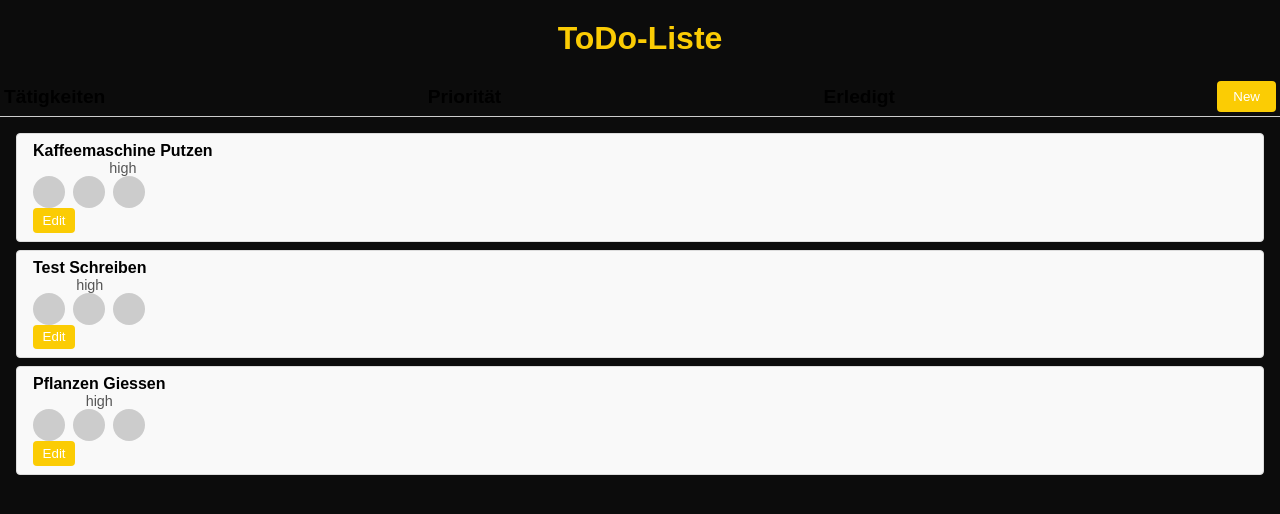
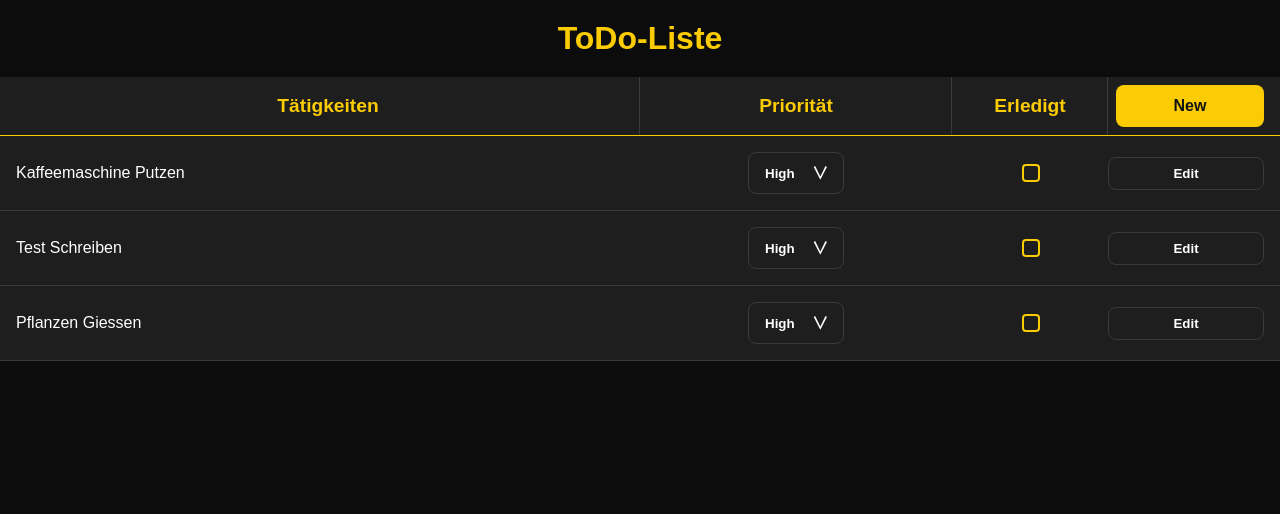
Before and after one commit to DeltaGamingCH/asp-todo-app, an Angular app: page / in a window 1280 px wide. Shown: the top 514 px of the page. Built offline with nearby package versions, Linux system fonts and the light colour scheme.

Commit message:
feat(todo): initialize priority dropdown logic update styling, update edit functionality, update checkmark styling

```diff
--- a/src/app/todo/mock-todo.ts
+++ b/src/app/todo/mock-todo.ts
@@ -1,7 +1,7 @@
 import { ToDo } from "./todo";
 
 export const TODOS: ToDo[] = [
-    { id: 1, name: 'Kaffeemaschine putzen', priority: 'high', complete: false, isEditing: false },
-    { id: 2, name: 'Test schreiben', priority: 'high', complete: false, isEditing: false },
-    { id: 3, name: 'Pflanzen giessen', priority: 'high', complete: false, isEditing: false }
+    { id: 1, name: 'Kaffeemaschine Putzen', priority: 'high', complete: false, isEditing: false, isDropdownOpen: false },
+    { id: 2, name: 'Test Schreiben', priority: 'high', complete: false, isEditing: false, isDropdownOpen: false },
+    { id: 3, name: 'Pflanzen Giessen', priority: 'high', complete: false, isEditing: false, isDropdownOpen: false }
 ]
--- a/src/app/todo/todo.component.css
+++ b/src/app/todo/todo.component.css
@@ -1,105 +1,216 @@
 body {
+    background-color: #0D0D0D;
+    color: #FFFFFF;
     font-family: Arial, sans-serif;
     margin: 0;
     padding: 0;
 }
 
 .header {
+    display: grid;
+    grid-template-columns: 2fr 1fr 0.5fr 0.5fr;
+    gap: 0;
+    background-color: #1E1E1E;
+    border-bottom: 1px solid #FBCC04;
+    padding: 0 16px;
+}
+
+.header div {
     display: flex;
-    justify-content: space-between;
     align-items: center;
-    padding: 0.25rem;
-    border-bottom: 1px solid #ccc;
+    justify-content: center;
+    position: relative;
+    color: #FBCC04;
+    margin: 0;
+    text-align: center;
+}
+
+.header div:not(:last-child)::after {
+    content: '';
+    position: absolute;
+    top: 0;
+    right: 0;
+    height: 100%;
+    width: 1px;
+    background-color: #3A3A3A;
 }
 
 .header h2 {
+    font-size: 1.2rem;
+    padding-inline: 8px;
     margin: 0;
-    font-size: 1.2rem;
 }
 
-.new-todo {
-    padding: 0.5rem 1rem;
+.header .new-todo {
+    padding: 16px 24px;
     background-color: #FBCC04;
-    color: #fff;
     border: none;
-    border-radius: 4px;
+    color: #121212;
+    font-size: 1rem;
+    font-weight: bold;
+    padding: 12px 16px;
+    border-radius: 8px;
     cursor: pointer;
+    transition: background-color 0.3s ease;
+    margin: 8px 0 8px 8px;
 }
 
-.new-todo:hover {
-    background-color: #D6AF00;
-}
-
-/* Main Section */
-.main {
-    padding: 1rem;
+.header .new-todo:hover {
+    background-color: #e0ae03;
 }
 
 .todo-list {
-    list-style: none;
+    list-style-type: none;
     padding: 0;
     margin: 0;
+    display: grid;
+    gap: 0;
 }
 
 .todo-list li {
-    display: flex; /* Flexbox layout for list items */
-    align-items: center; /* Align items vertically */
-    flex-direction: row; /* Place child elements next to each other */
-    justify-content: space-between; /* Spread out items */
-    padding: 0.5rem 1rem;
-    margin-bottom: 0.5rem;
-    background-color: #f9f9f9;
-    border: 1px solid #ddd;
-    border-radius: 4px;
+    display: grid;
+    grid-template-columns: 2fr 1fr 0.5fr 0.5fr;
+    align-items: center;
+    background-color: #1E1E1E;
+    padding: 16px 16px;
+    transition: transform 0.2s ease, border 0.2s ease;
 }
 
 .todo-name {
     font-size: 1rem;
-    margin: 0;
-    flex: 2;
+    color: #FFFFFF;
+    overflow: hidden;
+    white-space: nowrap;
+    text-overflow: ellipsis;
 }
 
-.todo-priority {
-    font-size: 0.9rem;
-    color: #555;
-    flex: 1;
-    text-align: center;
+.todo-name input {
+    position: relative;
+    font-size: 1rem;
+    padding: 8px 0;
+    border: none;
+    border-bottom: 2px solid #FBCC04;
+    background-color: transparent;
+    color: #FFFFFF;
+    outline: none;
+    width: 100%;
+    transition: border 0.3s ease;
 }
 
-.todo-dropdown-container {
-    display: flex;
-    gap: 0.5rem;
+.todo-name input:focus {
+    border-bottom: 2px solid #FFFFFF;
+    transition: border 0.3s ease;
 }
 
-.todo-dropdown-item {
-    width: 32px;
-    height: 32px;
-    background-color: #ccc;
-    border-radius: 50%;
+.priority-container {
+    display: flex;
+    justify-content: center;
+    align-items: center;
+    position: relative;
 }
 
-/* Buttons inside List Items */
-button {
-    padding: 0.3rem 0.6rem;
-    background-color: #FBCC04;
-    color: #fff;
-    border: none;
+.priority-button {
+    background-color: transparent;
+    border: 1px solid #3A3A3A;
+    color: #FFFFFF;
+    font-weight: bold;
+    padding: 8px 16px;
+    border-radius: 8px;
+    cursor: pointer;
+    transition: background-color 0.3s ease;
+    display: flex;
+    align-items: center;
+    justify-content: space-between;
+    position: relative;
+    width: 96px;
+    overflow: hidden;
+    text-overflow: ellipsis;
+    white-space: nowrap;
+}
+
+.priority-button:hover{
+    background-color: #2E2E2E;
+}
+
+.priority-button .dropdown-icon {
+    margin-left: 8px;
+    font-size: 1rem;
+    transform: rotate(-90deg);
+    transition: transform 0.3s ease;
+}
+
+.priority-button .dropdown-icon.open {
+    transform: rotate(90deg);
+}
+
+.priority-dropdown {
+    position: absolute;
+    top: 100%;
+    left: 50%;
+    transform: translateX(-50%);
+    background-color: #1E1E1E;
+    border: 1px solid #3A3A3A;
+    padding: 6px;
+    border-radius: 8px;
+    box-shadow: 0px 4px 10px rgba(0, 0, 0, 0.3);
+    z-index: 100;
+    min-width: calc(96px - 16px);
+    margin-top: 8px;
+}
+
+
+.priority-option {
+    padding: 8px;
+    color: #FFFFFF;
+    text-align: center;
     border-radius: 4px;
     cursor: pointer;
+    transition: background-color 0.3s ease;
+}
+.priority-option:hover {
+    background-color: #2E2E2E;
 }
 
-button:hover {
-    background-color: #D6AF00;
+
+.todo-completed {
+    display: flex;
+    justify-content: center;
 }
 
-input {
-    flex: 2;
-    padding: 0.4rem;
-    margin-right: 0.5rem;
-    border: 1px solid #ccc;
+.todo-completed input {
+    width: 18px;
+    height: 18px;
+    border: 2px solid #FBCC04;
+    background-color: transparent;
+    appearance: none;
     border-radius: 4px;
+    position: relative;
+    cursor: pointer;
+    transition: background-color 0.3s ease, border-color 0.3s ease;
 }
 
-button + button {
-    margin-left: 0.5rem;
+.todo-completed input:checked {
+    background-color: #FBCC04;
+    border-color: #FBCC04;
 }
+
+
+.edit-button {
+    background-color: transparent;
+    border: none;
+    color: #FFFFFF;
+    font-weight: bold;
+    padding: 8px 16px;
+    border: 1px solid #3A3A3A;
+    border-radius: 8px;
+    cursor: pointer;
+    transition: background-color 0.3s ease, color 0.3s ease;
+}
+
+.edit-button:hover {
+    background-color: #2E2E2E;
+}
+
+.todo-list li {
+    border-bottom: 1px solid #3A3A3A;
+}
--- a/src/app/todo/todo.component.html
+++ b/src/app/todo/todo.component.html
@@ -1,28 +1,49 @@
 <div class="header">
+    <div>
         <h2>Tätigkeiten</h2>
+    </div>
+    <div>
         <h2>Priorität</h2>
+    </div>
+    <div>
         <h2>Erledigt</h2>
+    </div>
     <button class="new-todo" (click)="addNewToDo()">New</button>
 </div>
-<div class="main">
+
 <ul class="todo-list">
     <li *ngFor="let toDo of toDos">
-            <!-- Regular view -->
-            <div *ngIf="!toDo.isEditing">
-                <h3 class="todo-name">{{toDo.name | titlecase}}</h3>
-                <div class="todo-priority">{{toDo.priority}}</div>
-                <div class="todo-dropdown-container">
-                    <div class="todo-dropdown-item"></div>
-                    <div class="todo-dropdown-item"></div>
-                    <div class="todo-dropdown-item"></div>
+        <div class="todo-name">
+            <ng-container *ngIf="!toDo.isEditing; else editMode">
+                {{ toDo.name }}
+            </ng-container>
+            <ng-template #editMode>
+                <input
+                    type="text"
+                    [(ngModel)]="toDo.name"
+                    (blur)="toggleEdit(toDo)"
+                    (keydown.enter)="toggleEdit(toDo)"
+                />
+            </ng-template>
         </div>
-                <button (click)="toggleEdit(toDo)">Edit</button>
+
+        <div class="priority-container">
+            <button class="priority-button" (click)="togglePriorityDropdown(toDo)">
+                {{ toDo.priority | titlecase }}
+                <span class="dropdown-icon" [class.open]="toDo.isDropdownOpen">＜</span>
+            </button>
+
+            <div *ngIf="toDo.isDropdownOpen" class="priority-dropdown">
+                <div *ngFor="let priority of priorities" class="priority-option" (click)="changePriority(toDo, priority)">
+                    {{ priority | titlecase }}
                 </div>
-            <!-- Editing View -->
-            <div *ngIf="toDo.isEditing">
-                <input [(ngModel)]="toDo.name">
-                <button (click)="toggleEdit(toDo)">Save</button>
             </div>
+        </div>
+
+        <div class="todo-completed">
+            <input type="checkbox" [(ngModel)]="toDo.complete" />
+        </div>
+
+        <button class="edit-button" (click)="toggleEdit(toDo)">Edit</button>
     </li>
 </ul>
-</div>
--- a/src/app/todo/todo.component.ts
+++ b/src/app/todo/todo.component.ts
@@ -1,4 +1,4 @@
-import { Component, OnInit } from '@angular/core';
+import { Component, HostListener } from '@angular/core';
 import { TitleCasePipe, NgFor, NgIf } from '@angular/common';
 import { FormsModule } from '@angular/forms';
 
@@ -14,19 +14,47 @@ import { TODOS } from './mock-todo';
 export class TodoComponent {
   toDos = TODOS;
   selectedToDo?: ToDo;
-  newToDo = { name: 'New todo', priority: 'normal', complete: false, isEditing: false }
+  isDropdownOpen?: ToDo;
+
+  priorities = ['high', 'normal', 'low'];
+
+  newToDo = { name: 'New todo', priority: 'normal', complete: false, isEditing: false, isDropdownOpen: false };
+
   onSelect(toDo: ToDo): void {
     this.selectedToDo = toDo;
   }
 
   toggleEdit(toDo: ToDo): void {
+    if (toDo.isEditing) {
+        toDo.name = toDo.name.trim();
+    }
     toDo.isEditing = !toDo.isEditing;
-  }
+}
 
   addNewToDo(): void {
     const newToDoItem = {...this.newToDo, id: this.toDos.length + 1};
     this.toDos.push(newToDoItem);
   }
 
+  togglePriorityDropdown(toDo: ToDo): void {
+    this.toDos.forEach((toDo) => (toDo.isDropdownOpen = false));
+
+    toDo.isDropdownOpen = !toDo.isDropdownOpen;
+  }
+
+  changePriority(toDo: ToDo, newPriority: string): void {
+    toDo.priority = newPriority;
+    toDo.isDropdownOpen = false;
+  }
+
+  @HostListener('document:click', ['$event'])
+  clickOutside(event: MouseEvent): void {
+    const dropdown = (event.target as HTMLElement).closest('.priority-container');
+    if (!dropdown) {
+      this.toDos.forEach((toDo) => (toDo.isDropdownOpen = false));
+    }
+  }
+
+
   constructor() {}
 }
--- a/src/app/todo/todo.ts
+++ b/src/app/todo/todo.ts
@@ -3,5 +3,6 @@ export interface ToDo {
     name: string,
     priority: string,
     complete: boolean,
-    isEditing: boolean
+    isEditing: boolean,
+    isDropdownOpen: boolean
 }
```
Lines whose indentation alone changed are shown as unchanged.
